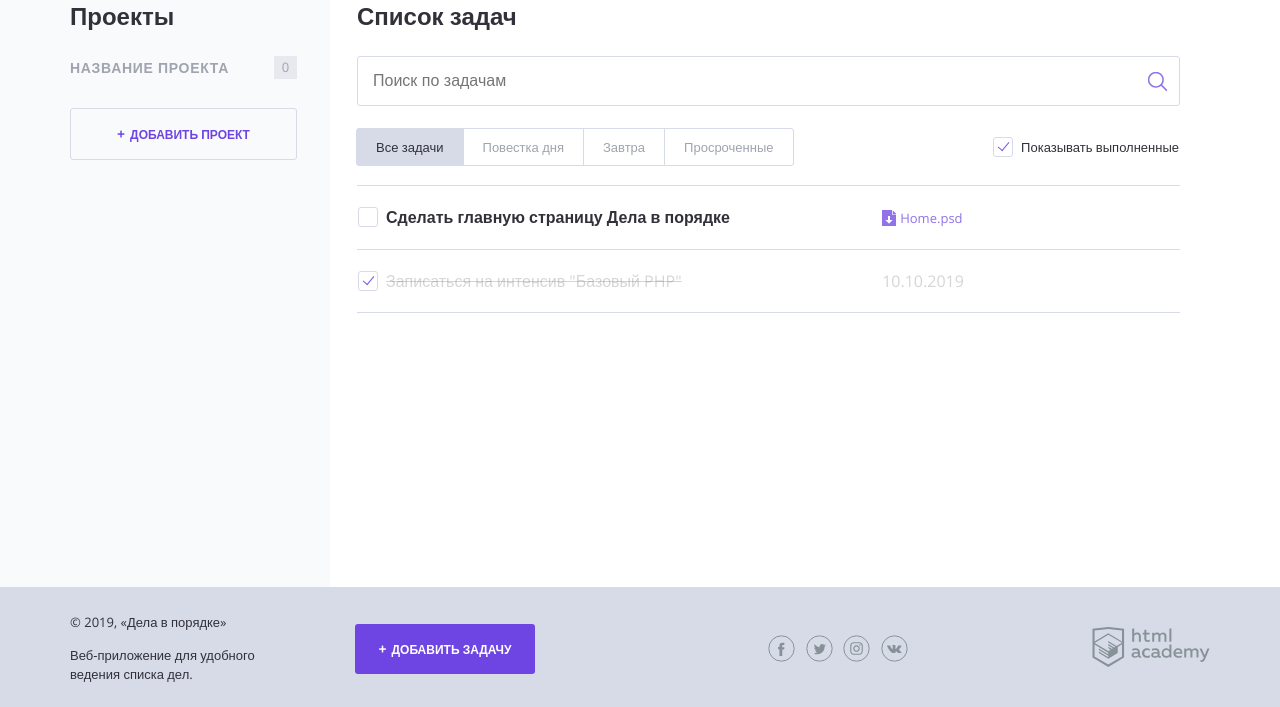
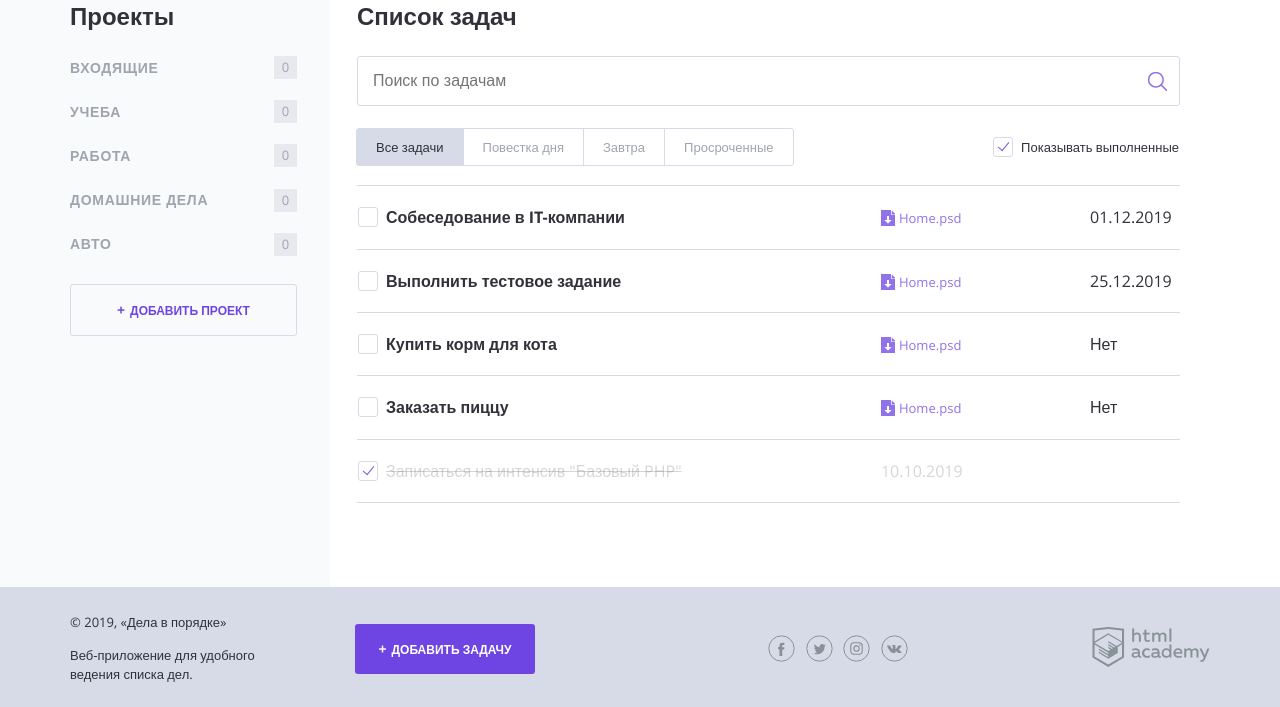
Before and after one commit to nadezda1906/382129-doingsdone, a PHP site: page / in a window 1280 px wide. Shown: the part 93-800 px from the top of the page. Run offline with PHP 8.4, Linux system fonts and the light colour scheme.

Commit message:
Add files via upload

```diff
--- a/index.php
+++ b/index.php
@@ -2,6 +2,39 @@
 // показывать или нет выполненные задачи
 $show_complete_tasks = rand(0, 1);
 ?>
+ <?php $projects = ["Входящие", "Учеба", "Работа", "Домашние дела", "Авто"];?>
+        <?php $list_tasks = [
+                0 => ['task' => 'Собеседование в IT-компании',
+                      'date' => '01.12.2019',
+                      'category' => 'Работа',
+                      'perfomance' => 'Нет'
+                ],
+                1 => ['task' => 'Выполнить тестовое задание',
+                      'date' => '25.12.2019',
+                      'category' => 'Работа',
+                      'perfomance' => 'Нет'
+                ],
+                2 => ['task' => 'Сделать задание 1 раздела',
+                      'date' => '21.12.2019',
+                      'category' => 'Учеба',
+                      'perfomance' => 'Да'
+                ],
+                3 => ['task' => 'Встреча с другом',
+                      'date' => '22.12.2019',
+                      'category' => 'Входящие',
+                      'perfomance' => 'Да'
+                ],
+                4 => ['task' => 'Купить корм для кота',
+                      'date' => 'Нет',
+                      'category' => 'Домашние дела',
+                      'perfomance' => 'Нет'
+                ],
+                5 => ['task' => 'Заказать пиццу',
+                      'date' => 'Нет',
+                      'category' => 'Домашние дела',
+                      'perfomance' => 'Нет'
+                ]
+               ];?>
 <!DOCTYPE html>
 <html lang="ru">
 
@@ -39,33 +72,29 @@ $show_complete_tasks = rand(0, 1);
                 </div>
             </div>
         </header>
-
         <div class="content">
             <section class="content__side">
                 <h2 class="content__side-heading">Проекты</h2>
-
                 <nav class="main-navigation">
             <ul class="main-navigation__list">
+<!--задание 5.1-5.3 Итерация по массивам-->
+        <?php foreach ($projects as $project) : ?>
                 <li class="main-navigation__list-item">
-                            <a class="main-navigation__list-item-link" href="#">Название проекта</a>
+                <a class="main-navigation__list-item-link" href="#"><?= $project ?></a>
                 <span class="main-navigation__list-item-count">0</span>
                 </li>
+        <?php endforeach; ?>
             </ul>
                 </nav>
-
                 <a class="button button--transparent button--plus content__side-button"
                 href="pages/form-project.html" target="project_add">Добавить проект</a>
             </section>
-
             <main class="content__main">
                 <h2 class="content__main-heading">Список задач</h2>
-
                 <form class="search-form" action="index.php" method="post">
                     <input class="search-form__input" type="text" name="" value="" placeholder="Поиск по задачам">
-
                     <input class="search-form__submit" type="submit" name="" value="Искать">
                 </form>
-
                 <div class="tasks-controls">
                     <nav class="tasks-switch">
                         <a href="/" class="tasks-switch__item tasks-switch__item--active">Все задачи</a>
@@ -73,29 +102,34 @@ $show_complete_tasks = rand(0, 1);
                         <a href="/" class="tasks-switch__item">Завтра</a>
                         <a href="/" class="tasks-switch__item">Просроченные</a>
                     </nav>
-
                     <label class="checkbox">
                         <!--добавить сюда аттрибут "checked", если переменная $show_complete_tasks равна единице-->
                         <input class="checkbox__input visually-hidden show_completed" type="checkbox" <?php if  ($show_complete_tasks == 1):?>checked<?php endif;?>>
                         <span class="checkbox__text">Показывать выполненные</span>
                     </label>
                 </div>
-
+<!--Задание 5.4-5.5 Заменить содержимое таблицы данными из массива задач-->
             <table class="tasks">
-                    <tr class="tasks__item task">
+            <?php foreach ($list_tasks as $key => $val) : ?>
+            <?php
+                if ($val['perfomance'] == 'Да') {
+                    continue;
+                    }
+            ?>
+                <tr class="tasks__item task <?php if ($val['perfomance'] == 'Да') : ?>task--completed<?php endif; ?>">
                 <td class="task__select">
                     <label class="checkbox task__checkbox">
-                                <input class="checkbox__input visually-hidden task__checkbox" type="checkbox" value="1">
-                                <span class="checkbox__text">Сделать главную страницу Дела в порядке</span>
+                    <input class="checkbox__input visually-hidden task__checkbox" type="checkbox" value="1" >
+            <?php if ($val['perfomance'] == 'Да') : ?>checked<?php endif; ?>
+                    <span class="checkbox__text"><?= $val['task'] ?></span>
                     </label>
                 </td>
-
                 <td class="task__file">
                     <a class="download-link" href="#">Home.psd</a>
                 </td>
-
-                        <td class="task__date"></td>
+                <td class="task__date"><?= $val['date'] ?></td>
                 </tr>
+            <?php endforeach;?>
             <!--показывать следующий тег <tr/>, если переменная $show_complete_tasks равна единице-->
                     <?php if ($show_complete_tasks == 1):?>
                         <tr class="tasks__item task task--completed">
```
Lines whose indentation alone changed are shown as unchanged.
